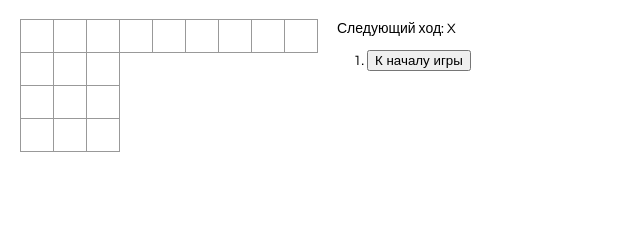
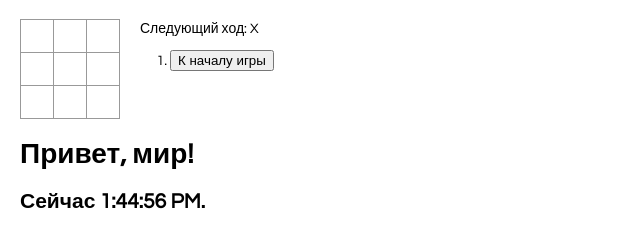
Before and after one commit to Advicel/TicTacToe, a React app: page / in a window 1280 px wide. Shown: the whole page, without its empty margins (0-640 px from the left). Built offline with nearby package versions, Linux system fonts and the light colour scheme.

Commit message:
refactor:classes=>functions

```diff
--- /dev/null
+++ b/src/clock/clock.js
@@ -0,0 +1,23 @@
+import React, { useEffect, useState } from 'react'
+
+let timer;
+
+export default function Clock() {
+
+    const [date,setDate] = useState(new Date());
+
+    useEffect(() =>{
+        timer = setInterval(
+            () => setDate(new Date()),
+            1000
+          );
+        return () => clearInterval(timer);
+    })
+
+    return (
+        <div>
+            <h1>Привет, мир!</h1>
+            <h2>Сейчас {date.toLocaleTimeString()}.</h2>
+        </div>
+    );
+}
--- /dev/null
+++ b/src/game/board.js
@@ -0,0 +1,26 @@
+import React from "react"
+import Square from "./square.js"
+import PropTypes from 'prop-types';
+
+export default function Board ({squares,onClick}) {
+    return (
+        <div>
+            {squares.map((square,index) =>
+                <Square
+                    value = {squares[index]}
+                    onClick = {() => onClick(index)}
+                    key = {index}
+                    id = {index}
+                />)}
+        </div>
+    );
+}
+
+Board.propTypes = {
+    squares: PropTypes.array,
+    onClick: PropTypes.func,
+}
+
+Board.defaultProps ={
+
+}
--- /dev/null
+++ b/src/game/game.js
@@ -0,0 +1,97 @@
+import React, { useState } from 'react'
+import './styles/game.css'
+import Board from './board.js'
+
+let status;
+
+export default function Game(){
+    const [history,setHistory] = useState([{
+        squares: Array(9).fill(null),
+        posX: null,
+        posY: null,
+    }])
+    const [stepNumber,setStepNumber] = useState(0);
+    const [xIsNext,setXisNext] = useState(true);
+
+    const handleClick = (i) => {
+        fetch("http://worldtimeapi.org/api/timezone/Europe/Samara")
+            .then(res=>res.json()).then(result=>console.log(result))
+        const current = history[stepNumber];
+        const squares = current.squares.slice();
+
+        if(calculateWinner(squares) || squares[i]){
+            return
+        }
+        squares[i] = xIsNext ? "X" : "O";
+        setHistory(history.concat([{
+            squares: squares,
+            posY: Math.trunc( i / 3 ),
+            posX: i > 2 ? i % 3 : i ,
+        }]));
+
+        setStepNumber(history.length);
+        setXisNext(!xIsNext);
+    }
+
+    const jumpTo = (step) => {
+        setStepNumber(step)
+        setXisNext(step % 2 === 0)
+    }
+
+    const current = history[stepNumber];
+    const winner = calculateWinner(current.squares)
+
+    const moves = history.map((step,move)=>{
+        const desc = move ?
+            "Перейти к ходу #" + move + " (x: "+ history[move].posX + " y: "+ history[move].posY +")" :
+            "К началу игры";
+        return (
+            <li key = {move}>
+                <button onClick={() => jumpTo(move)}>{desc}</button>
+            </li>
+        );
+    });
+
+    if(winner){
+        status = "Победил " + winner;
+    }else if(history.length === 10){
+        status = "Ничья";
+    }else {
+        status = 'Следующий ход: ' + (xIsNext ? "X" : "O");
+    }
+
+    return (
+        <div className="game">
+            <div className="game-board">
+                <Board
+                    squares = {current.squares}
+                    onClick = {(i) => handleClick(i) }
+                />
+            </div>
+            <div className="game-info">
+                <div>{status}</div>
+            <ol>{moves}</ol>
+            </div>
+        </div>
+    );
+}
+
+function calculateWinner(squares) {
+    const lines = [
+        [0, 1, 2],
+        [3, 4, 5],
+        [6, 7, 8],
+        [0, 3, 6],
+        [1, 4, 7],
+        [2, 5, 8],
+        [0, 4, 8],
+        [2, 4, 6],
+    ];
+    for (let i = 0; i < lines.length; i++) {
+        const [a, b, c] = lines[i];
+        if (squares[a] && squares[a] === squares[b] && squares[a] === squares[c]) {
+            return squares[a];
+        }
+    }
+    return null;
+}
--- /dev/null
+++ b/src/game/square.js
@@ -0,0 +1,20 @@
+import React from "react"
+import PropTypes from 'prop-types'
+
+
+export default function Square({value, onClick,id}) {
+    return (
+        <button className="square" id={id} onClick = { onClick}>
+            {value}
+        </button>
+    );
+}
+
+Square.propTypes = {
+    value: PropTypes.string,
+    onClick: PropTypes.func,
+}
+
+Square.defaultProps ={
+    value: null,
+}
--- a/src/index.css
+++ b/src/game/styles/game.css
@@ -6,7 +6,9 @@ body {
   ol, ul {
     padding-left: 30px;
   }
-
+  .game-board{
+    width:100px;
+  }
   .board-row:after {
     clear: both;
     content: "";
--- a/src/index.js
+++ b/src/index.js
@@ -1,155 +1,16 @@
-import React from 'react'
+import React from 'react';
 import ReactDOM from 'react-dom'
-import './index.css'
-function Square(props) {
-    return (
-        <button className="square" onClick = {props.onClick}>
-            {props.value}
-        </button>
-    );
-}
-class Board extends React.Component {
-    renderSquare(i) {
-        return (
-            <Square
-                value = {this.props.squares[i]}
-                onClick = {() => this.props.onClick(i)}
-            />
-        );
-    }
-    render() {
-        return (
-            <div>
-                {this.props.squares.map((square,index) => {
-                    return this.renderSquare(index)
-                })}
+import Game from './game/game.js'
+import Clock from './clock/clock.js'
 
-                <div className="board-row">
-                    {this.renderSquare(0)}
-                    {this.renderSquare(1)}
-                    {this.renderSquare(2)}
-                </div>
-                <div className="board-row">
-                    {this.renderSquare(3)}
-                    {this.renderSquare(4)}
-                    {this.renderSquare(5)}
-                </div>
-                <div className="board-row">
-                    {this.renderSquare(6)}
-                    {this.renderSquare(7)}
-                    {this.renderSquare(8)}
-                </div>
-            </div>
-        );
-    }
-}
-
-class Game extends React.Component {
-    constructor(props){
-        super(props);
-        this.state ={
-            history: [{
-                squares: Array(9).fill(null),
-                posX: null,
-                posY: null,
-            }],
-            stepNumber: 0,
-            xIsNext: true,
-        }
-    }
-
-    handleClick(i){
-        const history = this.state.history.slice(0, this.state.stepNumber+1);
-        const current = history[history.length-1]
-        const squares = current.squares.slice()
-
-        if(calculateWinner(squares) || squares[i]){
-            return
-        }
-        squares[i] = this.state.xIsNext ? "X" : "O";
-        this.setState({
-            history: history.concat([{
-                squares:squares,
-                posY: Math.trunc( i / 3 ),
-                posX: i > 2 ? i % 3 : i ,
-            }]),
-            stepNumber:history.length,
-            xIsNext: !this.state.xIsNext,
-
-        })
-    }
-    jumpTo(step){
-        this.setState({
-            stepNumber: step,
-            xIsNext: step % 2 === 0,
-        })
-    }
-
-    render() {
-        const history = this.state.history;
-        const current = history[this.state.stepNumber];
-        const winner = calculateWinner(current.squares)
-
-        const moves = history.map((step,move)=>{
-            const desc = move ?
-                "Перейти к ходу #" + move + " (x: "+ history[move].posX + " y: "+ history[move].posY +")" :
-                "К началу игры";
-            return (
-                <li key = {move}>
-                    <button onClick={() => this.jumpTo(move)}>{desc}</button>
-                </li>
-            );
-        });
-        let status;
-        if(winner){
-            status = "Победил " + winner;
-        }else if(history.length === 10){
-            status = "Ничья";
-        }
-         else {
-            status = 'Следующий ход: ' + (this.state.xIsNext ? "X" : "O");
-        }
-        return (
-        <div className="game">
-            <div className="game-board">
-                <Board
-                    squares = {current.squares}
-                    onClick = {(i) => this.handleClick(i) }
-                />
-            </div>
-            <div className="game-info">
-                <div>{status}</div>
-                <ol>{moves}</ol>
-            </div>
-        </div>
-        );
-    }
-}
-
-
-// ========================================
+const myComponent = (
+    <div>
+        <Game />
+        <Clock/>
+    </div>
+);
 
 ReactDOM.render(
-    <Game />,
+    myComponent,
     document.getElementById('root')
 );
-
-function calculateWinner(squares) {
-    const lines = [
-        [0, 1, 2],
-        [3, 4, 5],
-        [6, 7, 8],
-        [0, 3, 6],
-        [1, 4, 7],
-        [2, 5, 8],
-        [0, 4, 8],
-        [2, 4, 6],
-    ];
-    for (let i = 0; i < lines.length; i++) {
-        const [a, b, c] = lines[i];
-        if (squares[a] && squares[a] === squares[b] && squares[a] === squares[c]) {
-            return squares[a];
-        }
-    }
-    return null;
-}
```
Also changed, not shown: 2 other files.
